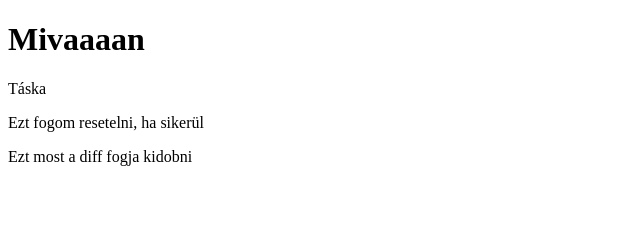
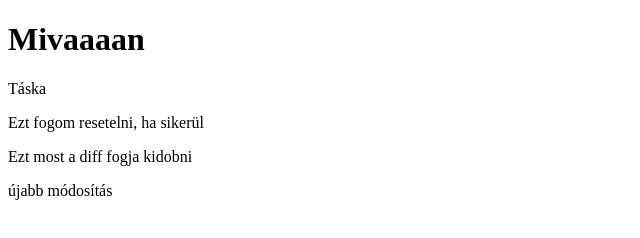
Before and after one commit to horvathlaszlo1991/git-course, a plain HTML site: page Untitled-1.html in a window 1280 px wide. Shown: the whole page, without its empty margins (0-640 px from the left). Drawn offline with Linux system fonts and the light colour scheme.

Commit message:
újabb módosítás

```diff
--- a/Untitled-1.html
+++ b/Untitled-1.html
@@ -11,5 +11,6 @@
     <p>Táska</p>
     <p>Ezt fogom resetelni, ha sikerül</p>
     <p>Ezt most a diff fogja kidobni</p>
+    <p>újabb módosítás</p>
 </body>
 </html>
```
